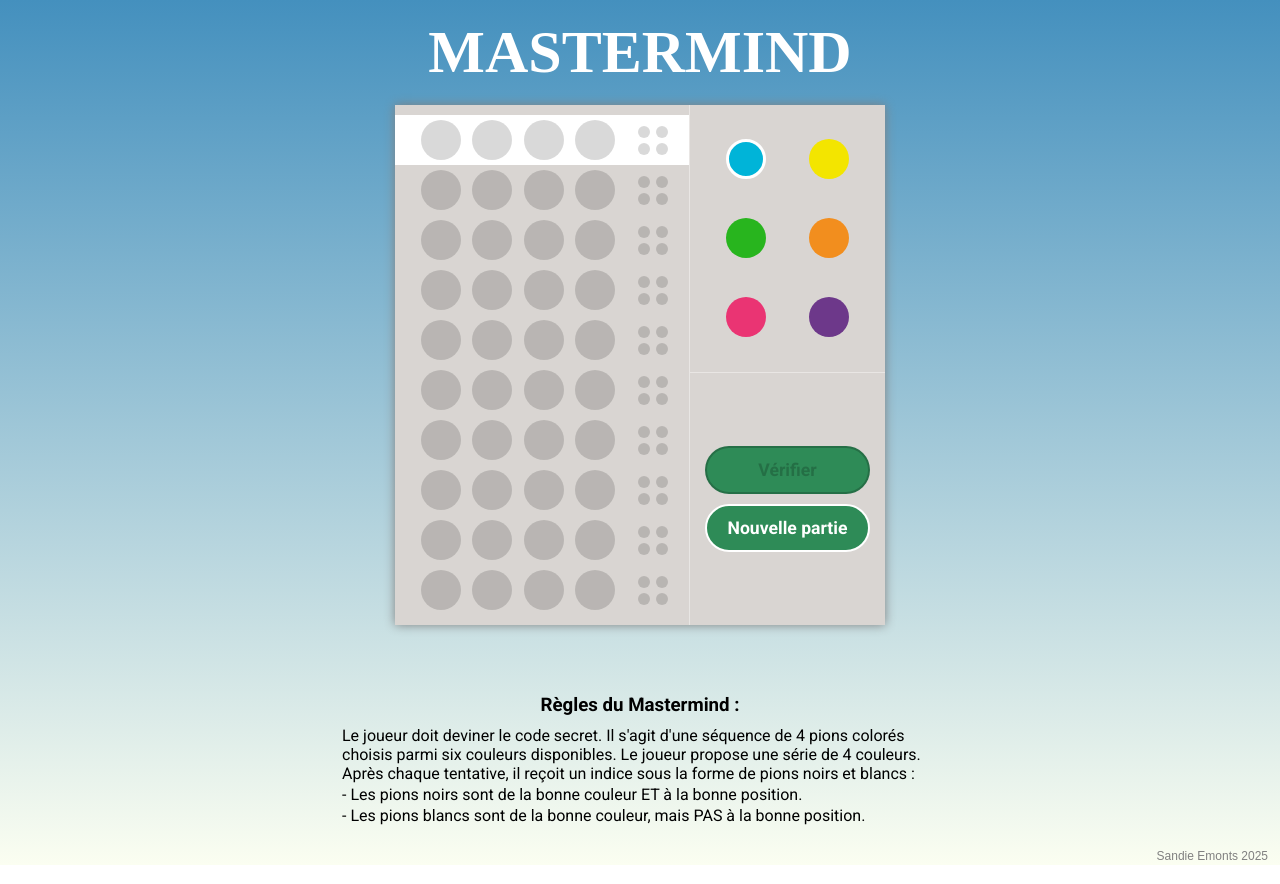
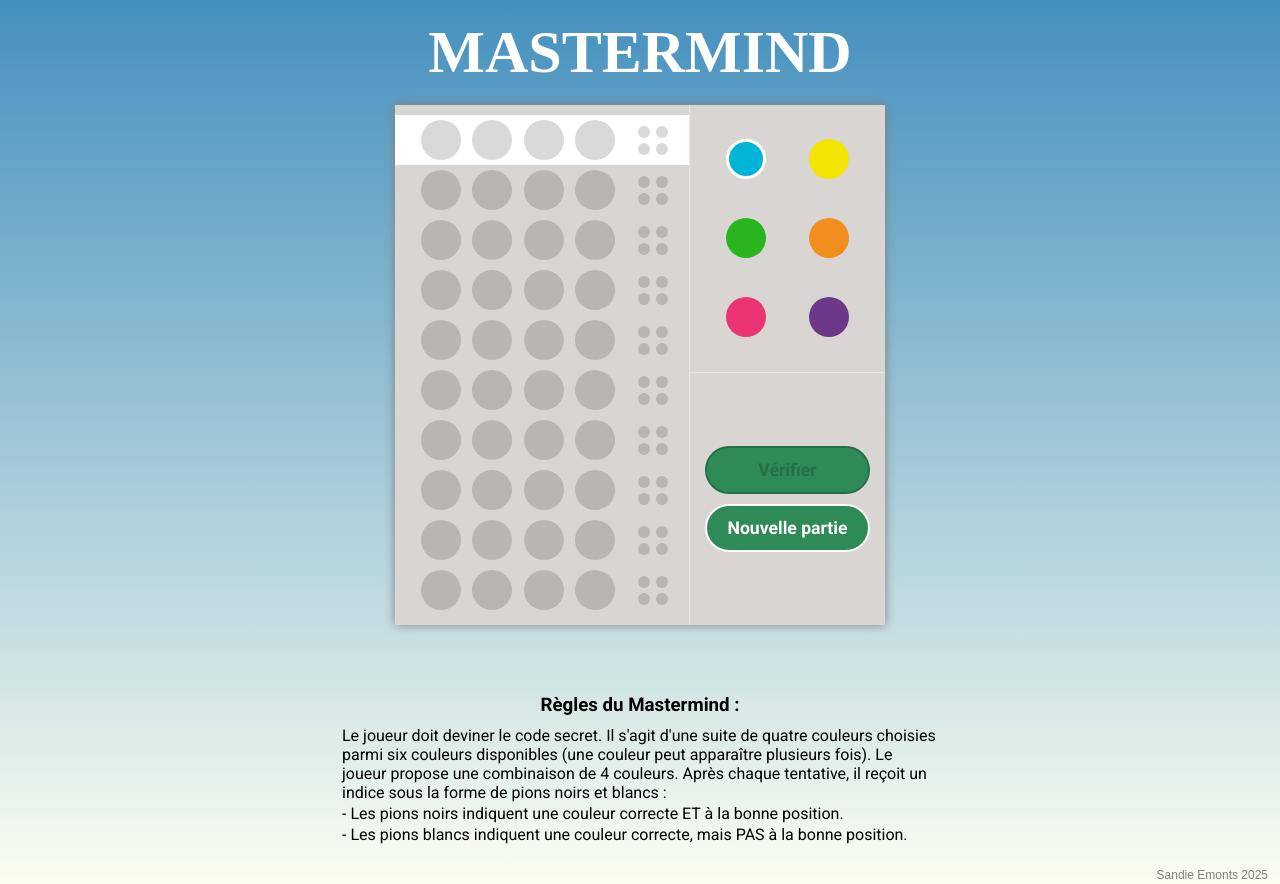
Before and after one commit to sandie75/Mastermind, a React (Vite) app: page / in a window 1280 px wide. Built offline with nearby package versions, Linux system fonts and the light colour scheme; a web font is replaced by a local one.

Commit message:
feature confetti, fix rules

```diff
--- a/package.json
+++ b/package.json
@@ -11,6 +11,7 @@
     "deploy": "gh-pages -d dist"
   },
   "dependencies": {
+    "canvas-confetti": "^1.9.3",
     "react": "^18.3.1",
     "react-dom": "^18.3.1"
   },
--- a/src/components/gameEnds/GameEnds.jsx
+++ b/src/components/gameEnds/GameEnds.jsx
@@ -1,10 +1,19 @@
 import './gameEnds.css'
 import { useAppContext } from '../contexts/Context'
 import NewGame from '../buttons/NewGame'
+import confetti from 'canvas-confetti';
 
 const GameEnds = () => {
 
     const [appState] = useAppContext()
+
+    const celebrateVictory = () => {
+        confetti({
+            particleCount: 200,
+            spread: 120,
+            origin: { y: 0.6 } // Position (plus bas = explosion du bas)
+        });
+    };
 
     if (!appState.gameState)
         return
@@ -13,7 +22,12 @@ const GameEnds = () => {
         <div className='gameEnds'>
             <p className='endMessage'>{appState.gameState}</p>
             <NewGame/>
+            {celebrateVictory()}
         </div>
+
     )
+
 }
 export default GameEnds
+
+/* appState, défini plus haut, vient du contexte global de l'application, défini dans Context.jsx */
--- a/src/components/rules/Rules.jsx
+++ b/src/components/rules/Rules.jsx
@@ -3,9 +3,9 @@ const Rules = () => {
     return(
         <div className='rules'>
             <h3>Règles du Mastermind :</h3>
-            <p>Le joueur doit deviner le code secret. Il s'agit d'une séquence de 4 pions colorés choisis parmi six couleurs disponibles. Le joueur propose une série de 4 couleurs. Après chaque tentative, il reçoit un indice sous la forme de pions noirs et blancs : </p>
-            <p>- Les pions noirs sont de la bonne couleur ET à la bonne position.</p>
-             <p>- Les pions blancs sont de la bonne couleur, mais PAS à la bonne position.
+            <p>Le joueur doit deviner le code secret. Il s'agit d'une suite de quatre couleurs choisies parmi six couleurs disponibles (une couleur peut apparaître plusieurs fois). Le joueur propose une combinaison de 4 couleurs. Après chaque tentative, il reçoit un indice sous la forme de pions noirs et blancs : </p>
+            <p>- Les pions noirs indiquent une couleur correcte ET à la bonne position.</p>
+             <p>- Les pions blancs indiquent une couleur correcte, mais PAS à la bonne position.
             </p>
         </div>
     )
```
Also changed, not shown: 1 other file (tests, documents, lock files or other folders).
